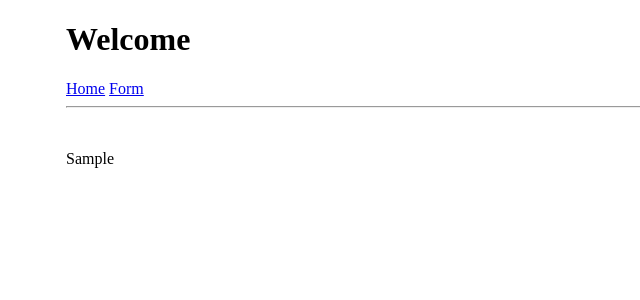
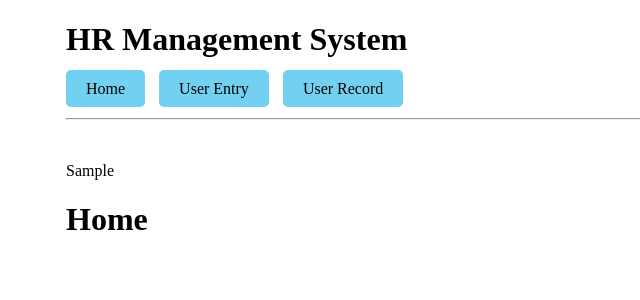
Before and after one commit to skltoha/form_design, a Django app: template templates/index.html in a window 1280 px wide. Shown: the top 300 px of the page, without its empty margins (0-640 px from the left). Run offline with Django 3.2, Linux system fonts and the light colour scheme; the template is opened without the code that fills it: most values are stand-ins (such as "Sample title", 1, 10 or a date in 2020).

Commit message:
base template added and css update

```diff
--- a/main/urls.py
+++ b/main/urls.py
@@ -5,4 +5,5 @@ urlpatterns = [
     path('', v.userHome, name="user-home"),
     path('form/', v.userform, name="user-form"),
     path('store/', v.userStore, name="user-store"),
+    path('record/', v.userRecord, name="user-record"),
 ]
--- a/static/css/style.css
+++ b/static/css/style.css
@@ -1,6 +1,3 @@
-body {
-  background-color: rgb(255, 255, 255);
-}
 .container {
   --max-width: 1148px;
   --padding: 2rem;
@@ -17,10 +14,10 @@ body {
   padding: 10px;
   border-radius: 10px;
   box-shadow: 5px 5px 15px rgb(204, 201, 201);
+  transition: 1s;
 }
 .form-area:hover {
   background-color: #4a5157;
-  transition: 1s;
 }
 .form-heading {
   color: rgb(255, 255, 255);
@@ -54,10 +51,26 @@ label {
   margin-bottom: 10px;
 }
 input[type="submit"] {
+  transition: 1s;
   cursor: pointer;
 }
 input[type="submit"]:hover {
   background-color: green;
   color: #ffffff;
-  transition: 1s;
 }
+
+a {
+  cursor: pointer;
+  text-decoration: none;
+  color: #000;
+  padding: 10px 20px;
+  background-color: rgba(26, 178, 233, 0.61);
+  margin-right: 10px;
+  border-radius: 5px;
+}
+a:hover {
+  background-color: rgba(7, 121, 162, 0.873);
+}
+hr {
+  margin-top: 20px;
+}
--- /dev/null
+++ b/templates/base.html
@@ -0,0 +1,24 @@
+<!DOCTYPE html>
+{% load static %}
+
+<html lang="en">
+  <head>
+    <meta charset="UTF-8" />
+    <meta http-equiv="X-UA-Compatible" content="IE=edge" />
+    <meta name="viewport" content="width=device-width, initial-scale=1.0" />
+    <title>{% block title %}{% endblock %}</title>
+    <link rel="stylesheet" href="{% static 'css/style.css' %}" />
+  </head>
+  <body>
+    <div class="container">
+      <h1>HR Management System</h1>
+      <a href="{% url 'user-home' %}">Home</a>
+      <a href="{% url 'user-form' %}">User Entry</a>
+      <a href="{% url 'user-record' %}">User Record</a>
+      <hr />
+      <br />
+      <p>{{ my_value }}</p>
+    </div>
+    {% block template %}{% endblock template %}
+  </body>
+</html>
--- a/templates/index.html
+++ b/templates/index.html
@@ -1,21 +1,6 @@
-<!DOCTYPE html>
-{% load static %}
-<html lang="en">
-  <head>
-    <meta charset="UTF-8" />
-    <meta http-equiv="X-UA-Compatible" content="IE=edge" />
-    <meta name="viewport" content="width=device-width, initial-scale=1.0" />
-    <title>Document</title>
-    <link rel="stylesheet" href="{% static 'css/style.css' %}" />
-  </head>
-  <body>
-    <div class="container">
-      <h1>Welcome</h1>
-      <a href="{% url 'user-home' %}">Home</a>
-      <a href="{% url 'user-form' %}">Form</a>
-      <hr />
-      <br />
-      <p>{{ my_value }}</p>
-    </div>
-  </body>
-</html>
+{% extends 'base.html' %} {% load static %} {% block title %}Home{% endblock title %} {% block template %}
+
+<div class="container">
+  <h1>Home</h1>
+</div>
+{% endblock template %}
```
Also changed, not shown: main/views.py (+11 -4 lines), templates/Entryform.html (added, +34 -0 lines), templates/form.html (deleted, +0 -50 lines), templates/record.html (added, +9 -0 lines), 3 other files.
